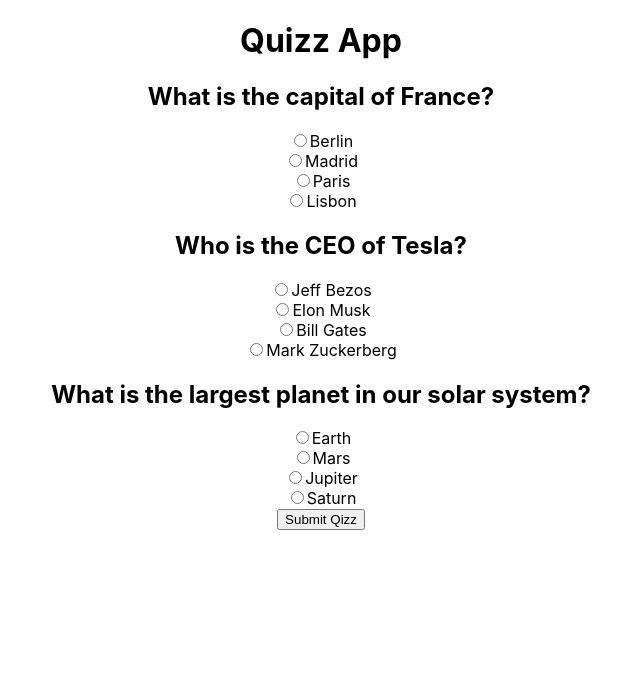
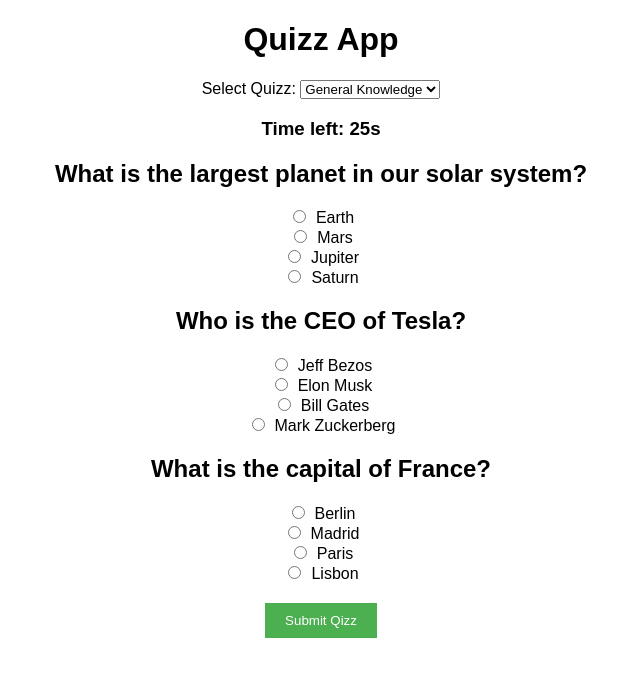
Before and after one commit to DhruvGuptahub/quizz-app, a React (Create React App) app: page / in a window 1280 px wide. Shown: the top 676 px of the page, without its empty margins (319-959 px from the left). Built offline with nearby package versions, Linux system fonts and the light colour scheme.

Commit message:
Add enhancements

```diff
--- a/src/App.css
+++ b/src/App.css
@@ -1,38 +1,27 @@
-.App {
-  text-align: center;
-}
+  .quizz-container {
+    font-family: Arial, sans-serif;
+    width: 50%;
+    margin: auto;
+    text-align: center;
+  }
 
-.App-logo {
-  height: 40vmin;
-  pointer-events: none;
-}
+  .question-block {
+    margin-bottom: 20px;
+  }
 
-@media (prefers-reduced-motion: no-preference) {
-  .App-logo {
-    animation: App-logo-spin infinite 20s linear;
+  input[type="radio"] {
+    margin-right: 10px;
   }
-}
 
-.App-header {
-  background-color: #282c34;
-  min-height: 100vh;
-  display: flex;
-  flex-direction: column;
-  align-items: center;
-  justify-content: center;
-  font-size: calc(10px + 2vmin);
-  color: white;
-}
+  button {
+    background-color: #4CAF50;
+    color: white;
+    padding: 10px 20px;
+    border: none;
+    cursor: pointer;
+    margin-top: 20px;
+  }
 
-.App-link {
-  color: #61dafb;
-}
-
-@keyframes App-logo-spin {
-  from {
-    transform: rotate(0deg);
+  button:hover {
+    background-color: #45a049;
   }
-  to {
-    transform: rotate(360deg);
-  }
-}
--- a/src/component/Quizz.jsx
+++ b/src/component/Quizz.jsx
@@ -1,8 +1,7 @@
-import React, { useState } from 'react'
+import React, { useEffect, useState } from 'react'
 
-function Quizz() {
-
-    const questions = [
+const quizzes = {
+    general: [
         {
             questionText: "What is the capital of France?",
             options: ["Berlin", "Madrid", "Paris", "Lisbon"],
@@ -18,10 +17,55 @@
             options: ["Earth", "Mars", "Jupiter", "Saturn"],
             correctAnswer: "Jupiter",
         },
-    ];
+    ],
+    tech: [
+        {
+            questionText: "What does HTML stand for?",
+            options: ["Hyper Trainer Marking Language", "Hyper Text Markup Language", "Hyper Text Marketing Language", "High Text Marking Language"],
+            correctAnswer: "Hyper Text Markup Language",
+        },
+        {
+            questionText: "What does CSS stand for?",
+            options: ["Creative Style Sheets", "Colorful Style Sheets", "Cascading Style Sheets", "Computer Style Sheets"],
+            correctAnswer: "Cascading Style Sheets",
+        },
+        {
+            questionText: "What language is used for web apps?",
+            options: ["PHP", "Python", "JavaScript", "All"],
+            correctAnswer: "All",
+        },
+    ],
+};
 
+function Quizz() {
+    const [quizzType, setQuizzType] = useState('general')
+    const [questions, setQuestions] = useState([])
     const [currentAnswers, setCurrentAnswers] = useState(Array(questions.length).fill(null))
     const [score, setScore] = useState(null)
+    const [timeLeft, setTimeLeft] = useState(30)
+    const [quizzSubmitted, setQuizzSubmitted] = useState(false)
+
+    useEffect(() => {
+        const shuffledQuestions = quizzes[quizzType].sort(() => Math.random() - 0.5)
+        setQuestions(shuffledQuestions)
+        setCurrentAnswers(Array(shuffledQuestions.length).fill(null))
+        setScore(null)
+        setQuizzSubmitted(false)
+    }, [quizzType])
+
+    useEffect(() => {
+        if (timeLeft === 0 && !quizzSubmitted) {
+            handleSubmit()
+        }
+
+        if (timeLeft > 0 && !quizzSubmitted) {
+            const timer = setTimeout(() => {
+                setTimeLeft(timeLeft - 1)
+            }, 1000);
+
+            return () => clearTimeout(timer)
+        }
+    }, [timeLeft, quizzSubmitted])
 
 
     const handleOptionChange = (questionIndex, option) => {
@@ -31,7 +75,7 @@
     }
 
     const handleSubmit = (e) => {
-        e.preventDefault()
+        if (e) e.preventDefault()
         let totalScore = 0
 
         questions.forEach((question, index) => {
@@ -41,10 +85,28 @@
         })
 
         setScore(totalScore)
+        setQuizzSubmitted(true)
     }
+
+    const handleQuizzType = (e) => {
+        setQuizzType(e.target.value)
+        setTimeLeft(30)
+    }
+
     return (
-        <div>
+        <div className='quizz-container'>
             <h1>Quizz App</h1>
+
+            <div className='qizz-selection'>
+                <label>Select Quizz: </label>
+                <select value={quizzType} onChange={handleQuizzType}>
+                    <option value="general">General Knowledge</option>
+                    <option value="tech">Tech Quizz</option>
+                </select>
+            </div>
+
+            {!quizzSubmitted && <h3>Time left: {timeLeft}s</h3>}
+
             <form onSubmit={handleSubmit}>
                 {questions.map((question, questionIndex) => (
                     <div key={questionIndex}>
@@ -59,6 +121,7 @@
                                         value={option}
                                         checked={currentAnswers[questionIndex] === option}
                                         onChange={() => handleOptionChange(questionIndex, option)}
+                                        disabled={quizzSubmitted}
                                     />
                                     {option}
                                 </label>
@@ -66,7 +129,7 @@
                         ))}
                     </div>
                 ))}
-                <button type='submit'>Submit Qizz</button>
+                {!quizzSubmitted && <button type='submit'>Submit Qizz</button>}
             </form>
             {score !== null && <h2>Your Score: {score}/{questions.length} </h2>}
         </div>
```
